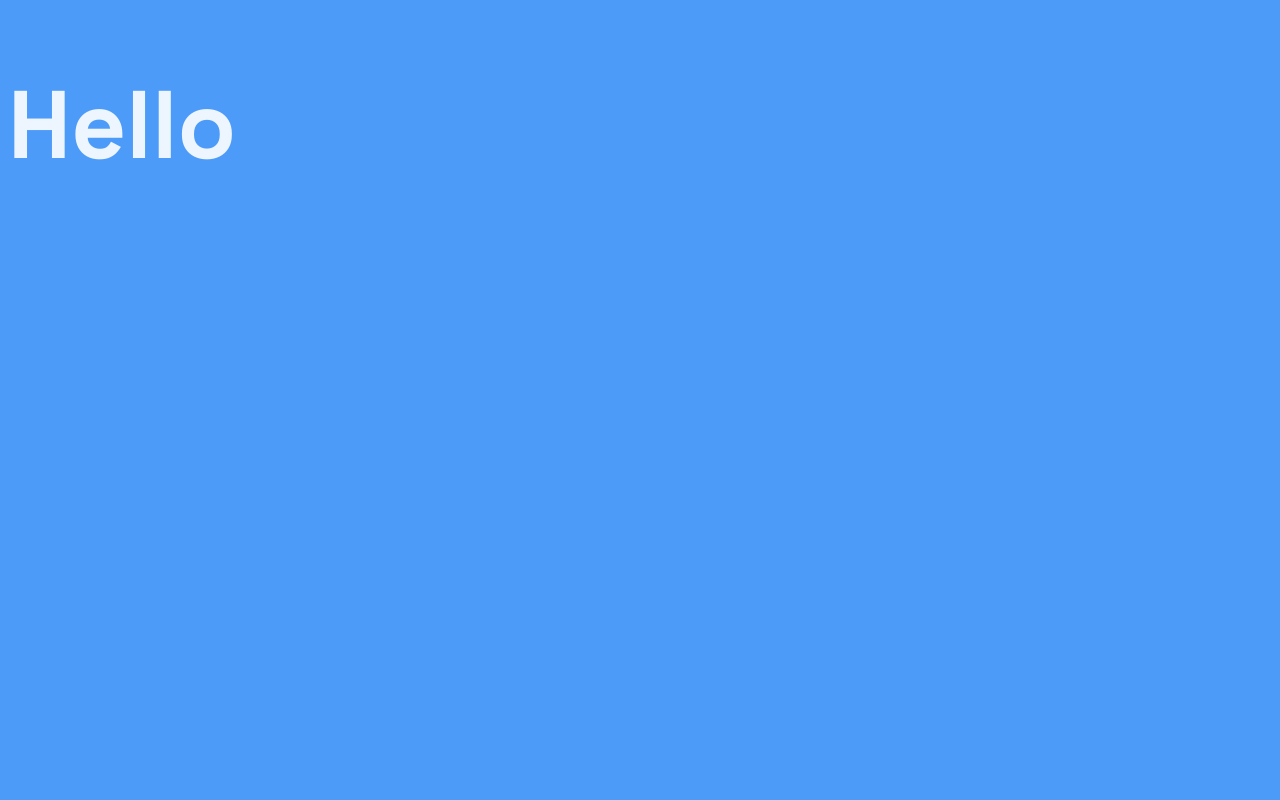
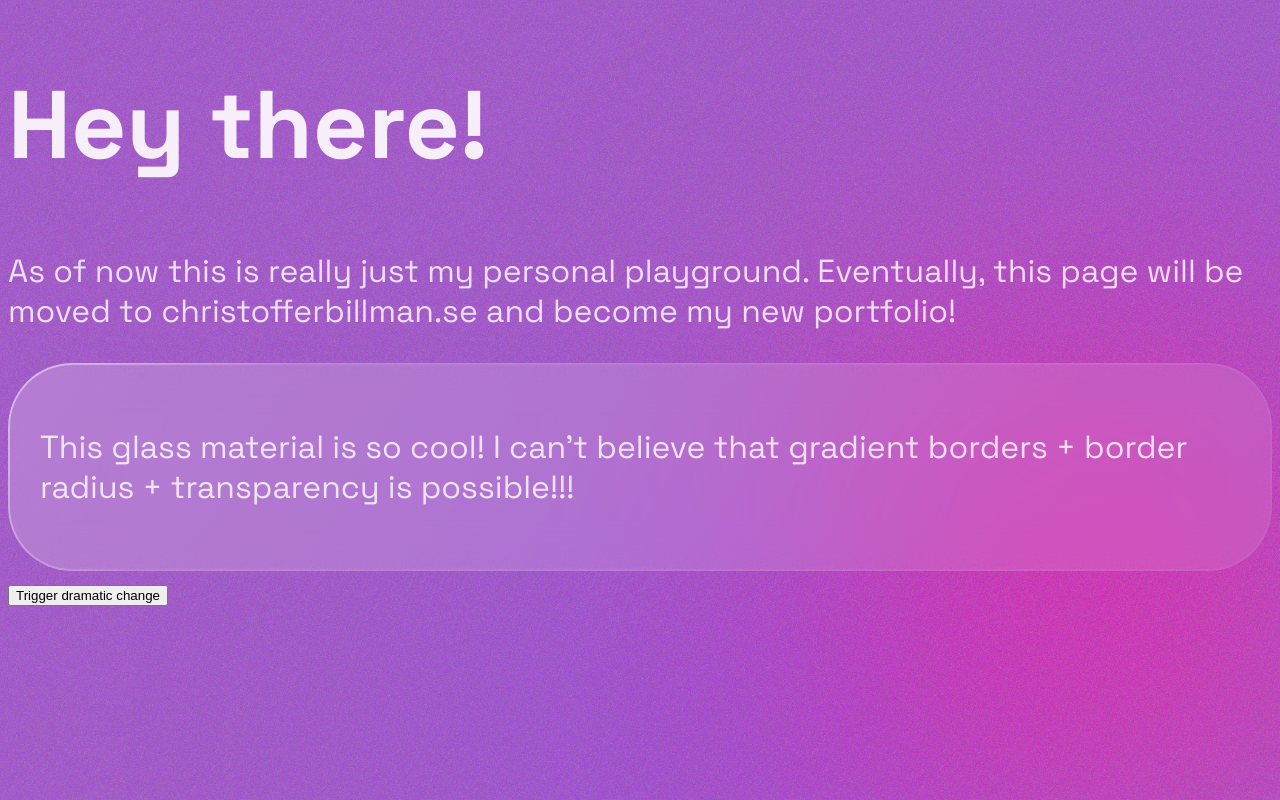
Before and after one commit to ChristofferBillman/portfolio-v5, a React (Vite) app: page / in a window 1280 px wide. Built offline with nearby package versions, Linux system fonts and the light colour scheme.

Commit message:
feat: experimenting with glass and animated bg.

```diff
--- a/src/App.tsx
+++ b/src/App.tsx
@@ -1,9 +1,16 @@
 import './App.css'
+import AnimatedBackground from './components/AnimatedBackground'
+import GlassMaterial from './components/GlassMaterial'
 
 function App() {
 	return (
 	<>
-		<h1>Hello</h1>
+		<h1>Hey there!</h1>
+		<p>As of now this is really just my personal playground. Eventually, this page will be moved to christofferbillman.se and become my new portfolio!</p>
+		<GlassMaterial className='p-std'>
+			<p>This glass material is so cool! I can't believe that gradient borders + border radius + transparency is possible!!!</p>
+		</GlassMaterial>
+		<AnimatedBackground/>
 	</>
   )
 }
```
